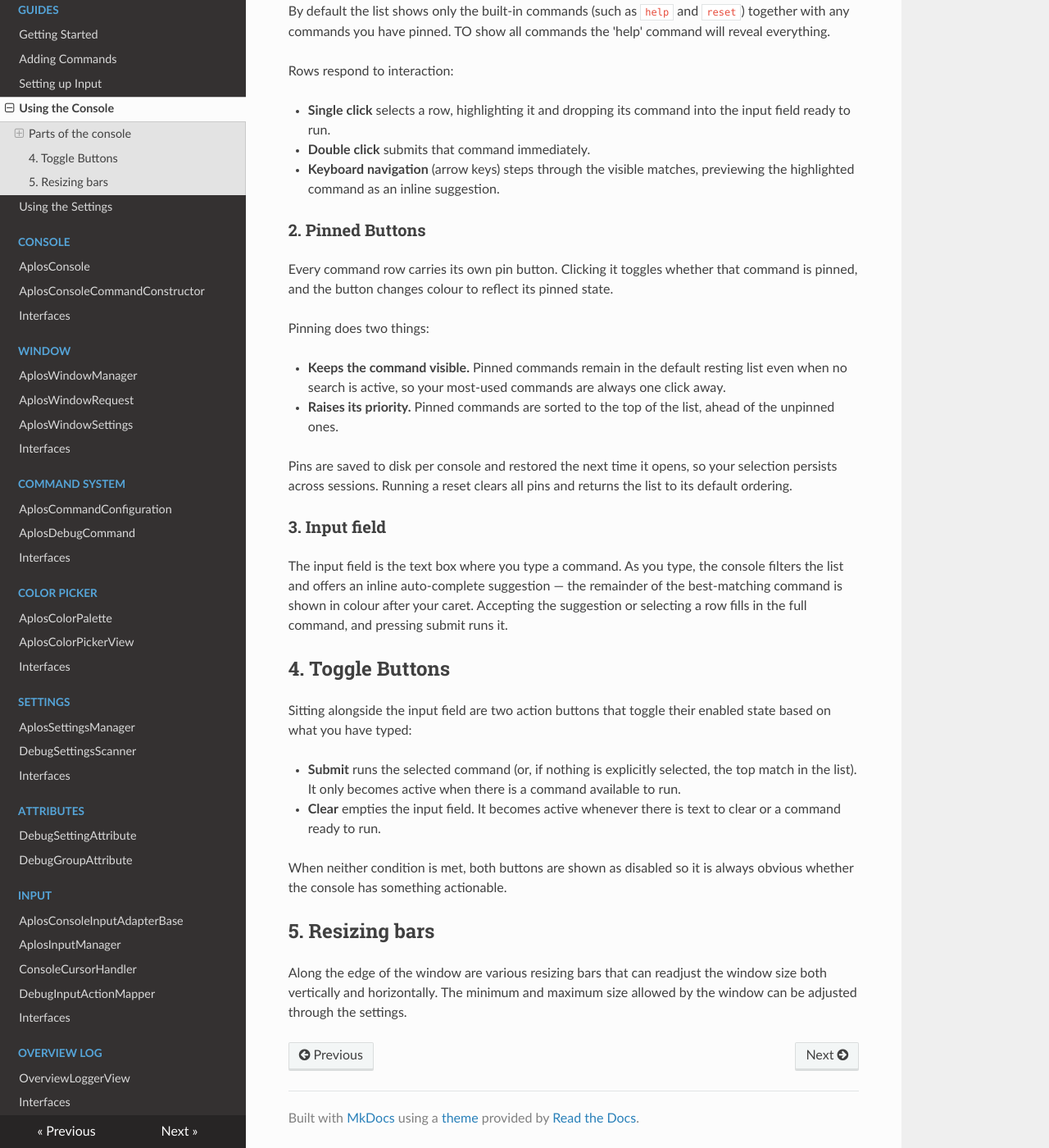
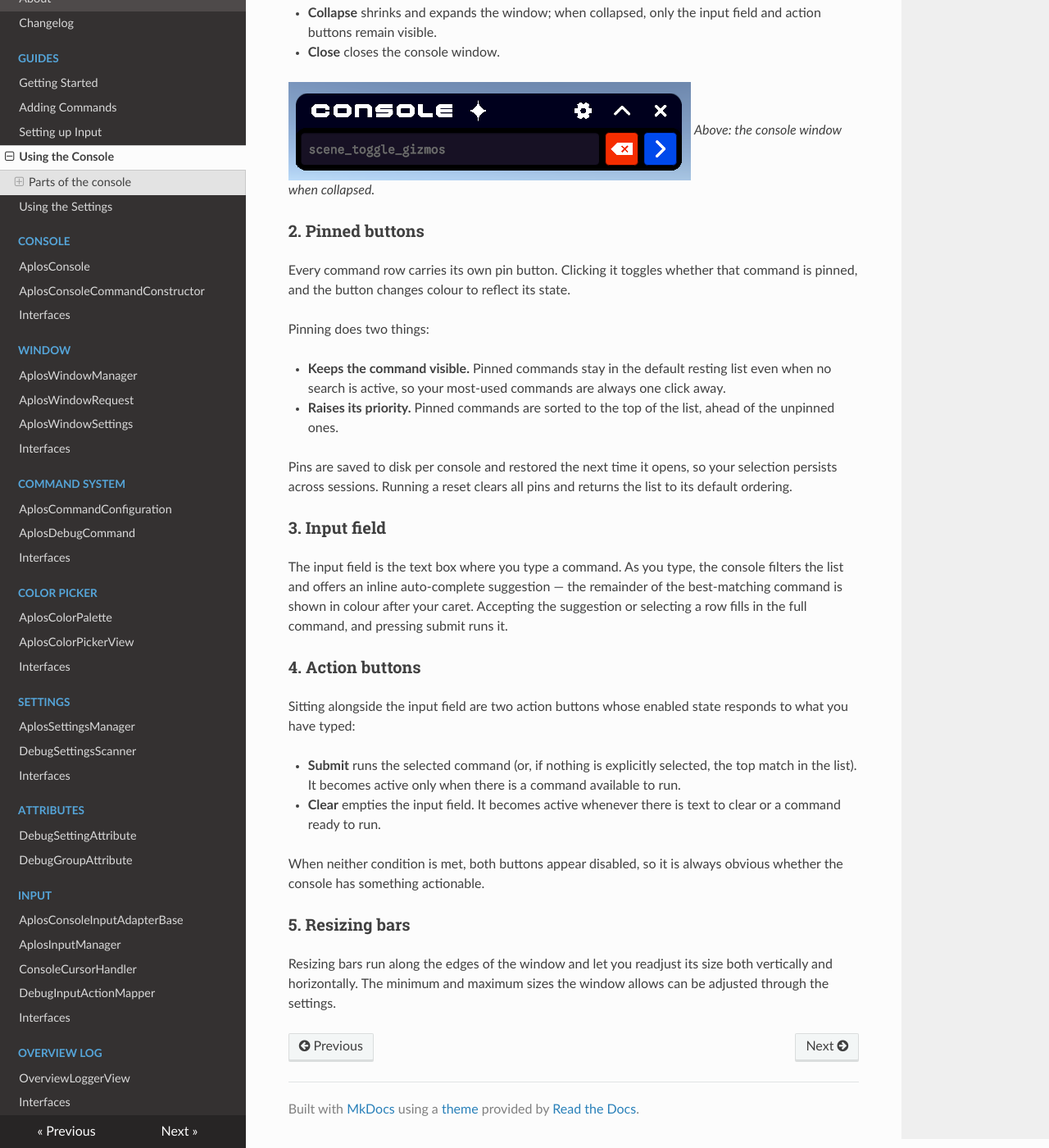
Before and after one commit to jChicote/aplos-console-documentation.github.io, an MkDocs documentation site: the page built from docs/using-the-console.md, in a window 1280 px wide and 1400 px high, scrolled down 1219 px. Shown: the whole window at 82% size. Built offline with MkDocs 1.6.1, drawn with Linux system fonts in a browser that asks for light colours; nearby versions of some CDN libraries; some of the changed text lies outside the part shown.

Commit message:
Update using-the-console.md

```diff
--- a/docs/using-the-console.md
+++ b/docs/using-the-console.md
@@ -4,24 +4,15 @@
 
 ## Parts of the console
 
-The console is made up of three main areas — the command view, the input row with its action buttons, and the per-command pin buttons.
+The console is built from a scrollable command list, an input row with its action buttons, and a per-command pin control. The numbered callouts below correspond to the labels in the image.
 
-![Console View with annotations.](assets/using-console-parts.png)
+![Console view with numbered annotations.](assets/using-console-parts.png)
 
-### 1. Window buttons
+### The console view
 
-- **Settings Button** opens the settings view.
-- **Collapse Button** both shrinks and expands the window. When shrunk only the input and action buttons are visible.
-- **Close Button** just closes the screen
+The console view is the scrollable list that fills the window. Each row is a command, showing its identifier as a header with a short description beneath it.
 
-![Collapsed Console View.](assets/using-console-collapsed.png)
-Above: The console window when shrunk.
-
-### 2. Console view
-
-The console view is the scrollable list that fills the console window. Each row is a command, showing its identifier as a header with a short description beneath it.
-
-By default the list shows only the built-in commands (such as `help` and `reset`) together with any commands you have pinned. TO show all commands the 'help' command will reveal everything.
+By default the list shows only the built-in commands (such as `help` and `reset`) together with any commands you have pinned. To reveal every registered command, run the `help` command.
 
 Rows respond to interaction:
 
@@ -29,12 +20,22 @@
 - **Double click** submits that command immediately.
 - **Keyboard navigation** (arrow keys) steps through the visible matches, previewing the highlighted command as an inline suggestion.
 
-### 2. Pinned Buttons
-Every command row carries its own pin button. Clicking it toggles whether that command is pinned, and the button changes colour to reflect its pinned state.
+### 1. Window buttons
+
+- **Settings** opens the settings view.
+- **Collapse** shrinks and expands the window; when collapsed, only the input field and action buttons remain visible.
+- **Close** closes the console window.
+
+![Collapsed console view.](assets/using-console-collapsed.png)
+_Above: the console window when collapsed._
+
+### 2. Pinned buttons
+
+Every command row carries its own pin button. Clicking it toggles whether that command is pinned, and the button changes colour to reflect its state.
 
 Pinning does two things:
 
-- **Keeps the command visible.** Pinned commands remain in the default resting list even when no search is active, so your most-used commands are always one click away.
+- **Keeps the command visible.** Pinned commands stay in the default resting list even when no search is active, so your most-used commands are always one click away.
 - **Raises its priority.** Pinned commands are sorted to the top of the list, ahead of the unpinned ones.
 
 Pins are saved to disk per console and restored the next time it opens, so your selection persists across sessions. Running a reset clears all pins and returns the list to its default ordering.
@@ -43,17 +44,15 @@
 
 The input field is the text box where you type a command. As you type, the console filters the list and offers an inline auto-complete suggestion — the remainder of the best-matching command is shown in colour after your caret. Accepting the suggestion or selecting a row fills in the full command, and pressing submit runs it.
 
+### 4. Action buttons
 
-## 4. Toggle Buttons
+Sitting alongside the input field are two action buttons whose enabled state responds to what you have typed:
 
-Sitting alongside the input field are two action buttons that toggle their enabled state based on what you have typed:
-
-- **Submit** runs the selected command (or, if nothing is explicitly selected, the top match in the list). It only becomes active when there is a command available to run.
+- **Submit** runs the selected command (or, if nothing is explicitly selected, the top match in the list). It becomes active only when there is a command available to run.
 - **Clear** empties the input field. It becomes active whenever there is text to clear or a command ready to run.
 
-When neither condition is met, both buttons are shown as disabled so it is always obvious whether the console has something actionable.
+When neither condition is met, both buttons appear disabled, so it is always obvious whether the console has something actionable.
 
-## 5. Resizing bars
+### 5. Resizing bars
 
-Along the edge of the window are various resizing bars that can readjust the window size both vertically and horizontally.
-The minimum and maximum size allowed by the window can be adjusted through the settings.
+Resizing bars run along the edges of the window and let you readjust its size both vertically and horizontally. The minimum and maximum sizes the window allows can be adjusted through the settings.
```
